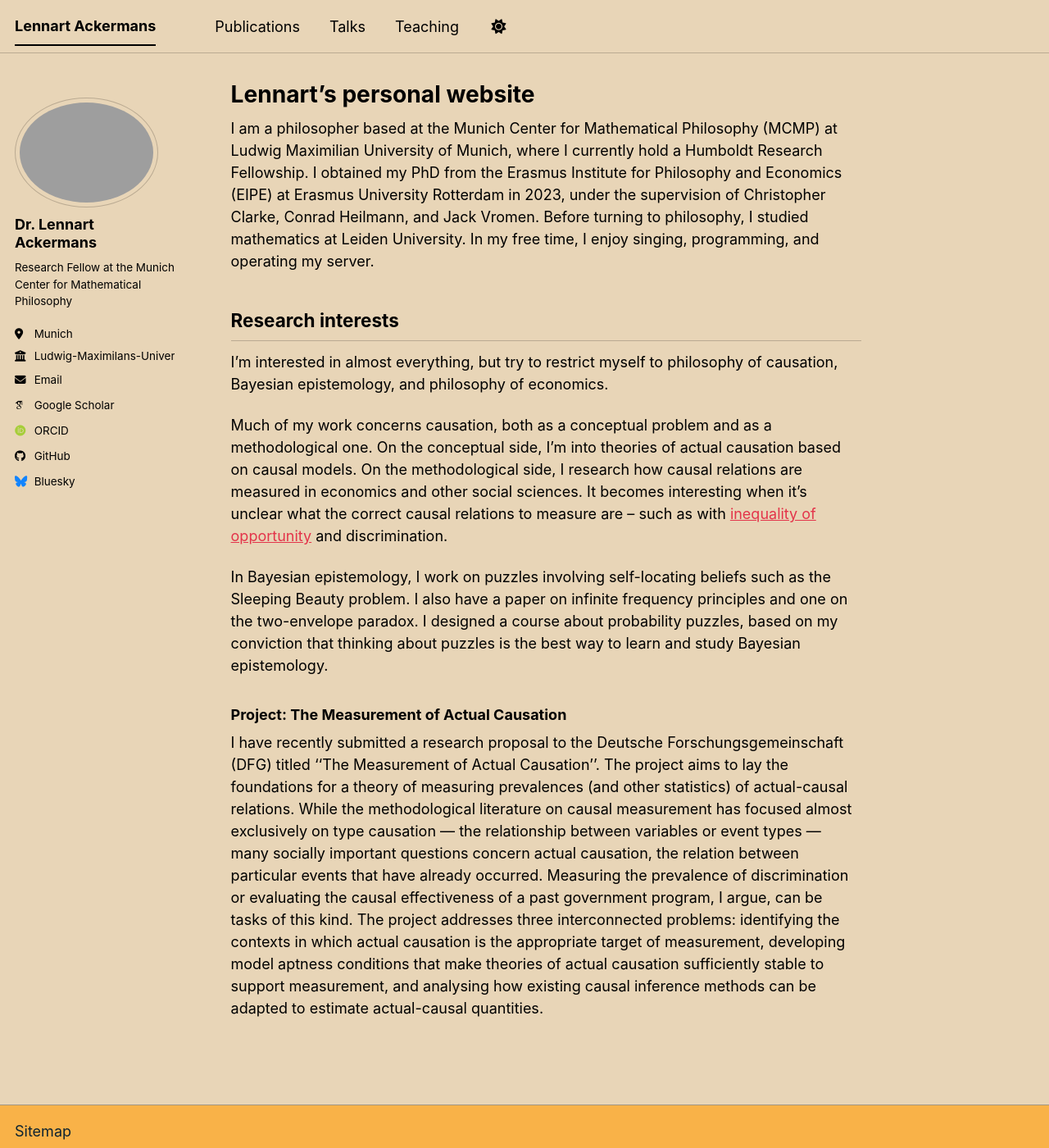
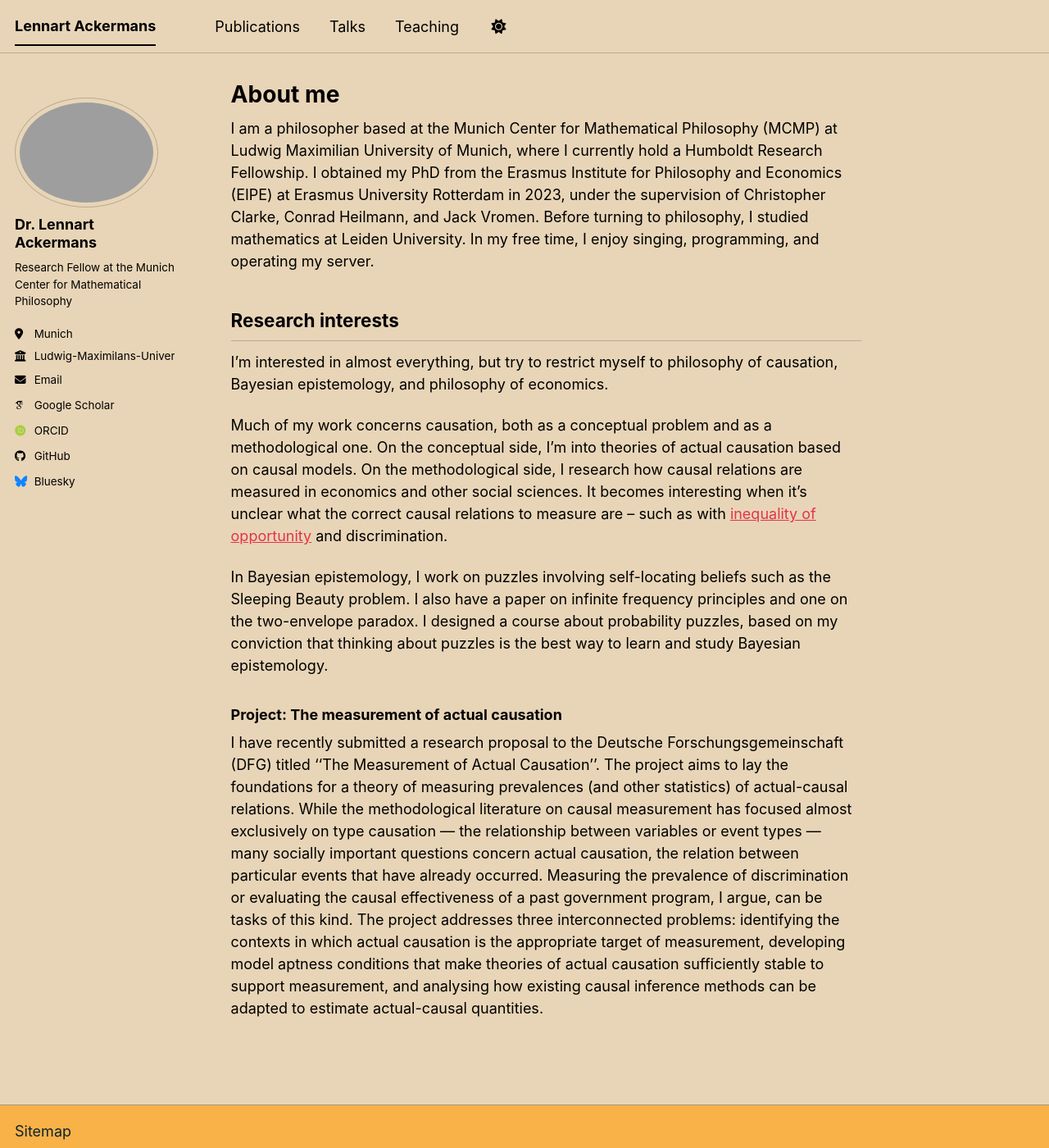
Before and after one commit to lennartack/lennartack.github.io, a Jekyll site: the page built from _pages/about.md, in a window 1280 px wide and 1400 px high. Shown: the whole window at 82% size. Built offline with Jekyll 4.4.1, drawn with Linux system fonts in a browser that asks for light colours; some web fonts are replaced; a script bundle is joined from its source files by our own code; library files that are not in the unit come from our copies.

Commit message:
site title

```diff
--- a/_config.yml
+++ b/_config.yml
@@ -12,7 +12,7 @@ site_theme               : "sunrise" # The available themes options are "default
 title                    : "Lennart Ackermans"
 title_separator          : "-"
 name                     : &name "Lenart Ackermans"
-description              : &description "About Me"   # Update this with a general description of your site, this is the default if not overridden by a page
+description              : &description "Personal website of Lennart Ackermans"   # Update this with a general description of your site, this is the default if not overridden by a page
 url                      : https://lennart.phd # The base hostname & protocol for your site e.g. "https://[your GitHub username].github.io",
                                                            # or if you already have some other page hosted on Github then use "https://[your GitHub username].github.io/[Your Repo Name]"
 baseurl                  : "" # the subpath of your site, e.g. "/blog"
--- a/_pages/about.md
+++ b/_pages/about.md
@@ -1,6 +1,6 @@
 ---
 permalink: /
-title: "Lennart's personal website"
+title: "About me"
 author_profile: true
 redirect_from:
   - /about/
@@ -17,6 +17,6 @@ Much of my work concerns causation, both as a conceptual problem and as a method
 
 In Bayesian epistemology, I work on puzzles involving self-locating beliefs such as the Sleeping Beauty problem. I also have a paper on infinite frequency principles and one on the two-envelope paradox. I designed a course about probability puzzles, based on my conviction that thinking about puzzles is the best way to learn and study Bayesian epistemology.
 
-### Project: The Measurement of Actual Causation
+### Project: The measurement of actual causation
 
 I have recently submitted a research proposal to the Deutsche Forschungsgemeinschaft (DFG) titled ''The Measurement of Actual Causation''. The project aims to lay the foundations for a theory of measuring prevalences (and other statistics) of actual-causal relations. While the methodological literature on causal measurement has focused almost exclusively on type causation — the relationship between variables or event types — many socially important questions concern actual causation, the relation between particular events that have already occurred. Measuring the prevalence of discrimination or evaluating the causal effectiveness of a past government program, I argue, can be tasks of this kind. The project addresses three interconnected problems: identifying the contexts in which actual causation is the appropriate target of measurement, developing model aptness conditions that make theories of actual causation sufficiently stable to support measurement, and analysing how existing causal inference methods can be adapted to estimate actual-causal quantities.
```
